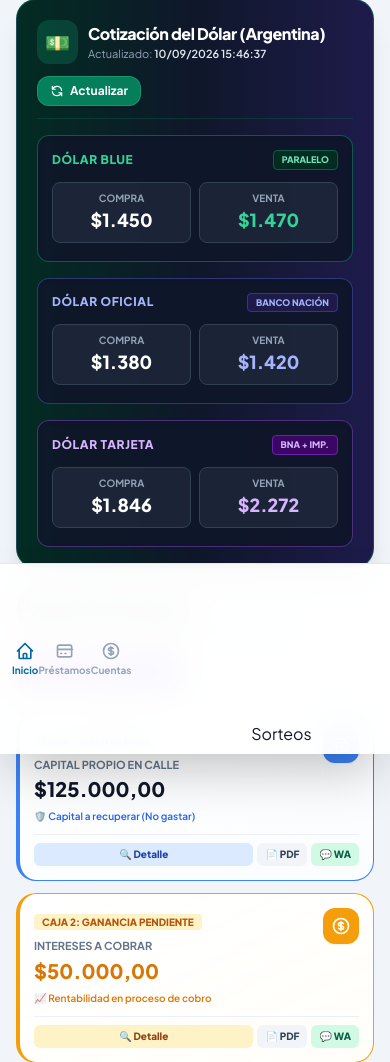
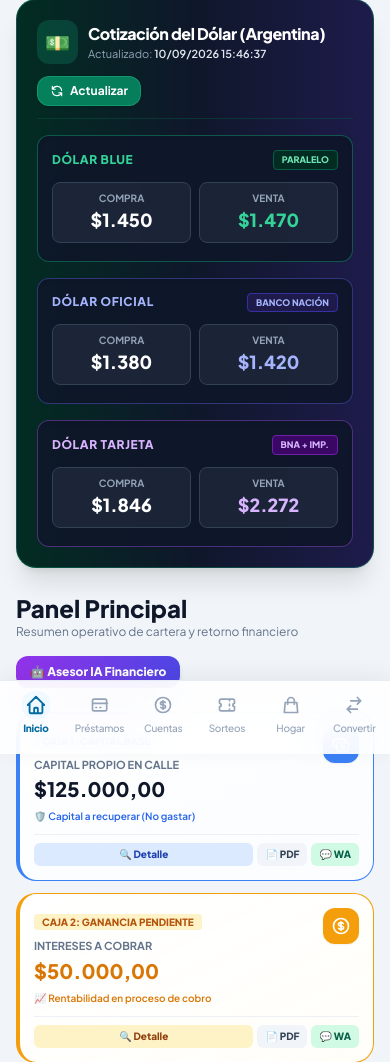
Before and after one commit to eduandrada/PrestaDDOr, a Flask app: page / in a window 390 px wide. Shown: the part 90-1152 px from the top of the page. Run offline with Flask 3, Linux system fonts and the light colour scheme; data comes from the database, SQL or seed files in the repository; some libraries are stand-ins or nearby versions.

Commit message:
Improve mobile navigation bar, fix syntax errors and add safe‑area padding for iPhone

```diff
--- a/static/css/custom.css
+++ b/static/css/custom.css
@@ -19,7 +19,7 @@ body {
 /* Mobile bottom navbar spacing padding only on small screens */
 @media (max-width: 767px) {
   body {
-    padding-bottom: 70px;
+    padding-bottom: calc(76px + env(safe-area-inset-bottom));
   }
 }
 
--- a/templates/index.html
+++ b/templates/index.html
@@ -2879,7 +2879,7 @@
 
           <!-- ACTION CONVERT BUTTON -->
           <div class="sm:col-span-2 md:col-span-1 flex items-end">
-            <button @click="submitConversion()" :disabled="converterForm.isConverting" class="w-full py-<nav class=\"mobile-nav md:hidden\" style=\"padding-bottom: env(safe-area-inset-bottom);\">fy-center space-x-2 min-h-[48px] active:scale-95 disabled:opacity-50">
+            <button @click="submitConversion()" :disabled="converterForm.isConverting" class="w-full py-3.5 bg-indigo-600 hover:bg-indigo-700 text-white font-bold rounded-xl flex items-center justify-center space-x-2 min-h-[48px] active:scale-95 disabled:opacity-50">
               <svg x-show="converterForm.isConverting" class="w-4 h-4 animate-spin" fill="none" stroke="currentColor" viewBox="0 0 24 24"><path stroke-linecap="round" stroke-linejoin="round" stroke-width="2" d="M4 4v5h.582m15.356 2A8.001 8.001 0 004.582 9m0 0H9m11 11v-5h-.581m0 0a8.003 8.003 0 01-15.357-2m15.357 2H15"></path></svg>
               <span x-text="converterForm.isConverting ? 'Procesando en RAM...' : '⚡ CONVERTIR & DESCARGAR AHORA'"></span>
             </button>
@@ -2899,52 +2899,83 @@
 
   </main>
 
-  <!-- MOBILE BOTTOM NAVIGATION BAR (5 ESSENTIAL BUTTONS - HIGH TOUCH SPACE) -->
-  <nav class="md:hidden fixed bottom-0 left-0 right-0 z-40 bg-white/95 dark:bg-slate-900/95 backdrop-blur-lg border-t border-slate-200 dark:border-slate-800 px-3 py-2 flex justify-around items-center shadow-2xl">
-
+  <!-- MOBILE BOTTOM NAVIGATION BAR (NATIVE PROFESSIONAL APP DESIGN) -->
+  <nav class="md:hidden fixed bottom-0 left-0 right-0 z-40 bg-white/90 dark:bg-slate-900/90 backdrop-blur-xl border-t border-slate-200/80 dark:border-slate-800/80 shadow-[0_-4px_25px_rgba(0,0,0,0.06)] dark:shadow-[0_-4px_25px_rgba(0,0,0,0.4)] transition-all" style="padding-bottom: max(0.5rem, env(safe-area-inset-bottom));">
+    <div class="flex items-center justify-around px-1 py-1.5 max-w-md mx-auto">
+
+      <!-- INICIO -->
       <button @click="switchTab('dashboard')"
-            :class="activeTab === 'dashboard' ? 'text-brand-600 dark:text-brand-400 font-black' : 'text-slate-400 hover:text-slate-600'"
-            class="flex-1 flex flex-col items-center py-1 transition active:scale-95">
-      <svg class="w-5 h-5" fill="none" stroke="currentColor" viewBox="0 0 24 24"><path stroke-linecap="round" stroke-linejoin="round" stroke-width="2" d="M3 12l2-2m0 0l7-7 7 7M5 10v10a1 1 0 001 1h3m10-11l2 2m-2-2v10a1 1 0 01-1 1h-3m-6 0a1 1 0 001-1v-4a1 1 0 011-1h2a1 1 0 011 1v4a1 1 0 001 1m-6 0h6"></path></svg>
-      <span class="text-[10px] font-bold mt-0.5">Inicio</span>
-    </button>
-
+              :class="activeTab === 'dashboard' ? 'text-brand-600 dark:text-brand-400 font-extrabold' : 'text-slate-400 dark:text-slate-500 hover:text-slate-700 dark:hover:text-slate-300 font-medium'"
+              class="flex-1 min-w-0 flex flex-col items-center justify-center py-1 px-0.5 rounded-xl transition-all duration-200 active:scale-90 group select-none">
+        <div class="p-1 rounded-xl transition-colors duration-200" :class="activeTab === 'dashboard' ? 'bg-brand-50 dark:bg-brand-950/70' : 'group-hover:bg-slate-100 dark:group-hover:bg-slate-800/50'">
+          <svg class="w-5 h-5 transition-transform duration-200" :class="activeTab === 'dashboard' ? 'scale-110' : ''" fill="none" stroke="currentColor" stroke-width="2" viewBox="0 0 24 24">
+            <path stroke-linecap="round" stroke-linejoin="round" d="M3 12l2-2m0 0l7-7 7 7M5 10v10a1 1 0 001 1h3m10-11l2 2m-2-2v10a1 1 0 01-1 1h-3m-6 0a1 1 0 001-1v-4a1 1 0 011-1h2a1 1 0 011 1v4a1 1 0 001 1m-6 0h6"/>
+          </svg>
+        </div>
+        <span class="text-[10px] tracking-tight mt-0.5 truncate w-full text-center">Inicio</span>
+      </button>
+
+      <!-- PRESTAMOS -->
       <button @click="switchTab('loans')"
-            :class="activeTab === 'loans' ? 'text-brand-600 dark:text-brand-400 font-black' : 'text-slate-400 hover:text-slate-600'"
-            class="flex-1 flex flex-col items-center py-1 transition active:scale-95">
-      <svg class="w-5 h-5" fill="none" stroke="currentColor" viewBox="0 0 24 24"><path stroke-linecap="round" stroke-linejoin="round" stroke-width="2" d="M3 10h18M7 15h1m4 0h1m-7 4h12a2 2 0 002-2V7a2 2 0 00-2-2H5a2 2 0 00-2 2v10a2 2 0 002 2z"></path></svg>
-      <span class="text-[10px] font-bold mt-0.5">Préstamos</span>
-    </button>
-
+              :class="activeTab === 'loans' ? 'text-brand-600 dark:text-brand-400 font-extrabold' : 'text-slate-400 dark:text-slate-500 hover:text-slate-700 dark:hover:text-slate-300 font-medium'"
+              class="flex-1 min-w-0 flex flex-col items-center justify-center py-1 px-0.5 rounded-xl transition-all duration-200 active:scale-90 group select-none">
+        <div class="p-1 rounded-xl transition-colors duration-200" :class="activeTab === 'loans' ? 'bg-brand-50 dark:bg-brand-950/70' : 'group-hover:bg-slate-100 dark:group-hover:bg-slate-800/50'">
+          <svg class="w-5 h-5 transition-transform duration-200" :class="activeTab === 'loans' ? 'scale-110' : ''" fill="none" stroke="currentColor" stroke-width="2" viewBox="0 0 24 24">
+            <path stroke-linecap="round" stroke-linejoin="round" d="M3 10h18M7 15h1m4 0h1m-7 4h12a2 2 0 002-2V7a2 2 0 00-2-2H5a2 2 0 00-2 2v10a2 2 0 002 2z"/>
+          </svg>
+        </div>
+        <span class="text-[10px] tracking-tight mt-0.5 truncate w-full text-center">Préstamos</span>
+      </button>
+
+      <!-- CUENTAS -->
       <button @click="switchTab('accounts')"
-            :class="activeTab === 'accounts' ? 'text-brand-600 dark:text-brand-400 font-black' : 'text-slate-400 hover:text-slate-600'"
-            class="flex-1 flex flex-col items-center py-1 transition active:scale-95">
-      <svg class="w-5 h-5" fill="none" stroke="currentColor" viewBox="0 0 24 24"><path stroke-linecap="round" stroke-linejoin="round" stroke-width="2" d="M12 8c-1.657 0-3 .895-3 2s1.343 2 3 2 3 .895 3 2-1.343 2-3 2m0-8c1.11 0 2.08.402 2.599 1M12 8V7m0 1v8m0 0v1m0-1c-1.11 0-2.08-.402-2.599-1M21 12a9 9 0 11-18 0 9 9 0 0118 0z"></path></svg>
-      <span class="text-[10px] font-bold mt-0.5">Cuentas</span>
-    </button>
-    <!-- SORTEROS BUTTON -->
-    <button @click=\"switchTab('raffles')\"
-            :class=\"activeTab === 'raffles' ? 'text-brand-600 dark:text-brand-400 font-black' : 'text-slate-400 hover:text-slate-600'\"
-            class=\"flex-1 flex flex-col items-center py-1 transition active:scale-95\">
-      <svg class=\"w-5 h-5\" fill=\"none\" stroke=\"currentColor\" viewBox=\"0 0 24 24\">
-        <path stroke-linecap=\"round\" stroke-linejoin=\"round\" stroke-width=\"2\" d=\"M9 12h6M9 16h6M9 8h6M5 20h14a2 2 0 002-2V6a2 2 0 00-2-2H5a2 2 0 00-2 2v12a2 2 0 002 2z\"/>
+              :class="activeTab === 'accounts' ? 'text-brand-600 dark:text-brand-400 font-extrabold' : 'text-slate-400 dark:text-slate-500 hover:text-slate-700 dark:hover:text-slate-300 font-medium'"
+              class="flex-1 min-w-0 flex flex-col items-center justify-center py-1 px-0.5 rounded-xl transition-all duration-200 active:scale-90 group select-none">
+        <div class="p-1 rounded-xl transition-colors duration-200" :class="activeTab === 'accounts' ? 'bg-brand-50 dark:bg-brand-950/70' : 'group-hover:bg-slate-100 dark:group-hover:bg-slate-800/50'">
+          <svg class="w-5 h-5 transition-transform duration-200" :class="activeTab === 'accounts' ? 'scale-110' : ''" fill="none" stroke="currentColor" stroke-width="2" viewBox="0 0 24 24">
+            <path stroke-linecap="round" stroke-linejoin="round" d="M12 8c-1.657 0-3 .895-3 2s1.343 2 3 2 3 .895 3 2-1.343 2-3 2m0-8c1.11 0 2.08.402 2.599 1M12 8V7m0 1v8m0 0v1m0-1c-1.11 0-2.08-.402-2.599-1M21 12a9 9 0 11-18 0 9 9 0 0118 0z"/>
           </svg>
-      <span class=\"text-[10px] font-bold mt-0.5\">Sorteos</span>
-    </button>
+        </div>
+        <span class="text-[10px] tracking-tight mt-0.5 truncate w-full text-center">Cuentas</span>
+      </button>
+
+      <!-- SORTEOS -->
+      <button @click="switchTab('raffles')"
+              :class="activeTab === 'raffles' ? 'text-brand-600 dark:text-brand-400 font-extrabold' : 'text-slate-400 dark:text-slate-500 hover:text-slate-700 dark:hover:text-slate-300 font-medium'"
+              class="flex-1 min-w-0 flex flex-col items-center justify-center py-1 px-0.5 rounded-xl transition-all duration-200 active:scale-90 group select-none">
+        <div class="p-1 rounded-xl transition-colors duration-200" :class="activeTab === 'raffles' ? 'bg-brand-50 dark:bg-brand-950/70' : 'group-hover:bg-slate-100 dark:group-hover:bg-slate-800/50'">
+          <svg class="w-5 h-5 transition-transform duration-200" :class="activeTab === 'raffles' ? 'scale-110' : ''" fill="none" stroke="currentColor" stroke-width="2" viewBox="0 0 24 24">
+            <path stroke-linecap="round" stroke-linejoin="round" d="M15 5v2m0 4v2m0 4v2M5 5a2 2 0 00-2 2v3a2 2 0 110 4v3a2 2 0 002 2h14a2 2 0 002-2v-3a2 2 0 110-4V7a2 2 0 00-2-2H5z"/>
+          </svg>
+        </div>
+        <span class="text-[10px] tracking-tight mt-0.5 truncate w-full text-center">Sorteos</span>
+      </button>
+
+      <!-- HOGAR -->
       <button @click="switchTab('shopping')"
-            :class="activeTab === 'shopping' ? 'text-brand-600 dark:text-brand-400 font-black' : 'text-slate-400 hover:text-slate-600'"
-            class="flex-1 flex flex-col items-center py-1 transition active:scale-95">
-      <span class="text-base leading-none">🛒</span>
-      <span class="text-[10px] font-bold mt-0.5">Hogar</span>
-    </button>
-
+              :class="activeTab === 'shopping' ? 'text-brand-600 dark:text-brand-400 font-extrabold' : 'text-slate-400 dark:text-slate-500 hover:text-slate-700 dark:hover:text-slate-300 font-medium'"
+              class="flex-1 min-w-0 flex flex-col items-center justify-center py-1 px-0.5 rounded-xl transition-all duration-200 active:scale-90 group select-none">
+        <div class="p-1 rounded-xl transition-colors duration-200" :class="activeTab === 'shopping' ? 'bg-brand-50 dark:bg-brand-950/70' : 'group-hover:bg-slate-100 dark:group-hover:bg-slate-800/50'">
+          <svg class="w-5 h-5 transition-transform duration-200" :class="activeTab === 'shopping' ? 'scale-110' : ''" fill="none" stroke="currentColor" stroke-width="2" viewBox="0 0 24 24">
+            <path stroke-linecap="round" stroke-linejoin="round" d="M16 11V7a4 4 0 00-8 0v4M5 9h14l1 12H4L5 9z"/>
+          </svg>
+        </div>
+        <span class="text-[10px] tracking-tight mt-0.5 truncate w-full text-center">Hogar</span>
+      </button>
+
+      <!-- CONVERTIR -->
       <button @click="switchTab('converter')"
-            :class="activeTab === 'converter' ? 'text-indigo-600 dark:text-indigo-400 font-black' : 'text-slate-400 hover:text-slate-600'"
-            class="flex-1 flex flex-col items-center py-1 transition active:scale-95">
-      <span class="text-base leading-none">🔄</span>
-      <span class="text-[10px] font-bold mt-0.5">Convertir</span>
-    </button>
-
+              :class="activeTab === 'converter' ? 'text-indigo-600 dark:text-indigo-400 font-extrabold' : 'text-slate-400 dark:text-slate-500 hover:text-slate-700 dark:hover:text-slate-300 font-medium'"
+              class="flex-1 min-w-0 flex flex-col items-center justify-center py-1 px-0.5 rounded-xl transition-all duration-200 active:scale-90 group select-none">
+        <div class="p-1 rounded-xl transition-colors duration-200" :class="activeTab === 'converter' ? 'bg-indigo-50 dark:bg-indigo-950/70' : 'group-hover:bg-slate-100 dark:group-hover:bg-slate-800/50'">
+          <svg class="w-5 h-5 transition-transform duration-200" :class="activeTab === 'converter' ? 'scale-110' : ''" fill="none" stroke="currentColor" stroke-width="2" viewBox="0 0 24 24">
+            <path stroke-linecap="round" stroke-linejoin="round" d="M8 7h12m0 0l-4-4m4 4l-4 4m0 6H4m0 0l4 4m-4-4l4-4"/>
+          </svg>
+        </div>
+        <span class="text-[10px] tracking-tight mt-0.5 truncate w-full text-center">Convertir</span>
+      </button>
+
+    </div>
   </nav>
 
   <!-- ================================================================= -->
```
Lines whose indentation alone changed are shown as unchanged.
